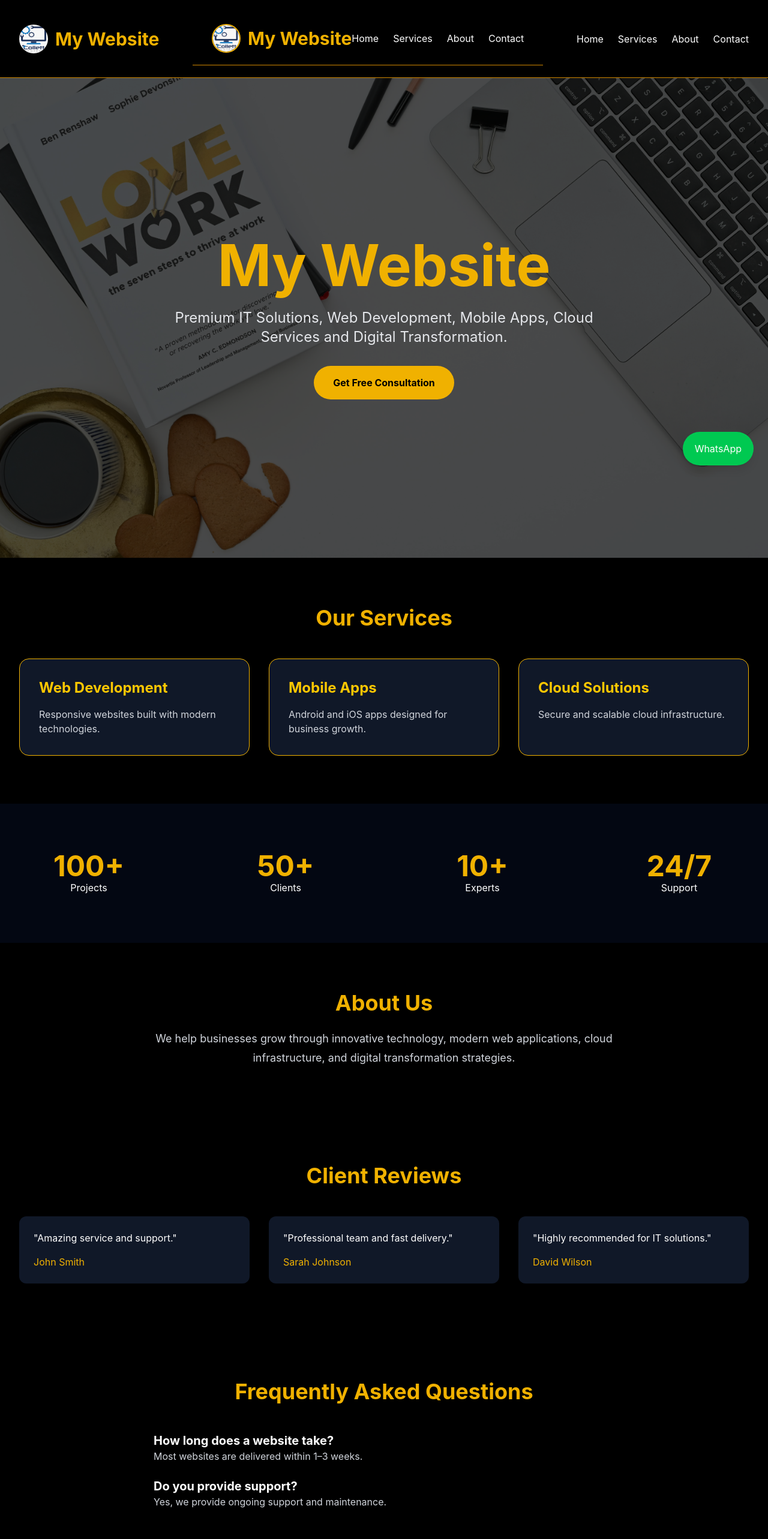
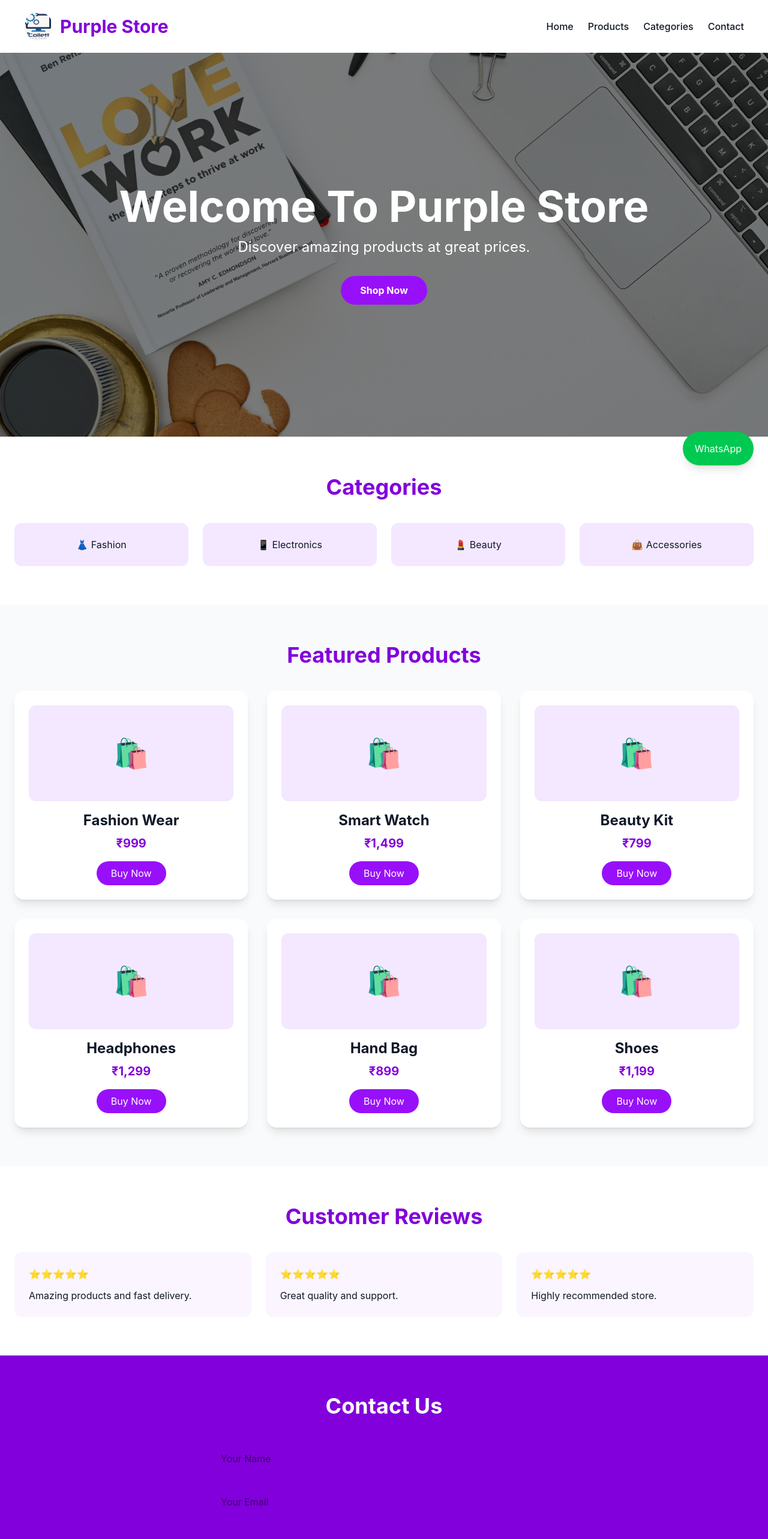
Before and after one commit to Tabassum2276/my-website, a React (Vite) app: page / in a window 1280 px wide. Shown: the top 2566 px of the page at 60% size. Built offline with nearby package versions, Linux system fonts and the light colour scheme.

Commit message:
Ecommerce website

```diff
--- a/src/App.jsx
+++ b/src/App.jsx
@@ -1,49 +1,36 @@
-
 import hero from "./assets/hero2.jpg";
 import logo from "./assets/logo.png";
 
 function App() {
+  const products = [
+    { name: "Fashion Wear", price: "₹999" },
+    { name: "Smart Watch", price: "₹1,499" },
+    { name: "Beauty Kit", price: "₹799" },
+    { name: "Headphones", price: "₹1,299" },
+    { name: "Hand Bag", price: "₹899" },
+    { name: "Shoes", price: "₹1,199" },
+  ];
+
   return (
-    <div className="bg-black text-white min-h-screen">
+    <div className="bg-white text-gray-900 min-h-screen">
 
       {/* Navbar */}
-      <nav className="flex justify-between items-center px-8 py-5 border-b border-yellow-600">
+      <nav className="flex justify-between items-center px-6 md:px-10 py-5 shadow-md">
         <div className="flex items-center gap-3">
           <img
             src={logo}
             alt="Logo"
             className="h-12 w-12 rounded-full"
           />
-
-          <h1 className="text-3xl font-bold text-yellow-500">
-            My Website
-          </h1>
-        </div>
-        <nav className="flex justify-between items-center px-8 py-5 border-b border-yellow-600">
-          <div className="flex items-center gap-3">
-            <img
-              src={logo}
-              alt="Logo"
-              className="h-12 w-12 rounded-full border-2 border-yellow-500"
-            />
-
-            <h1 className="text-3xl font-bold text-yellow-500">
-              My Website
+          <h1 className="text-2xl md:text-3xl font-bold text-purple-700">
+            Purple Store
           </h1>
         </div>
 
-          <div className="space-x-6 hidden md:block">
+        <div className="hidden md:flex gap-6 font-medium">
           <a href="#home">Home</a>
-            <a href="#services">Services</a>
-            <a href="#about">About</a>
-            <a href="#contact">Contact</a>
-          </div>
-        </nav>
-
-        <div className="space-x-6 hidden md:block">
-          <a href="#home">Home</a>
-          <a href="#services">Services</a>
-          <a href="#about">About</a>
+          <a href="#products">Products</a>
+          <a href="#categories">Categories</a>
           <a href="#contact">Contact</a>
         </div>
       </nav>
@@ -51,188 +38,139 @@ function App() {
       {/* Hero */}
       <section
         id="home"
-        className="relative h-screen flex items-center justify-center text-center"
+        className="relative h-[80vh] flex items-center justify-center text-center"
         style={{
           backgroundImage: `url(${hero})`,
           backgroundSize: "cover",
           backgroundPosition: "center",
         }}
       >
-        <div className="absolute inset-0 bg-black/70"></div>
+        <div className="absolute inset-0 bg-black/50"></div>
 
-        <div className="relative z-10 px-6">
-          <h1 className="text-6xl md:text-8xl font-bold text-yellow-500 mb-6">
-            My Website
+        <div className="relative z-10 text-white px-4">
+          <h1 className="text-5xl md:text-7xl font-bold mb-4">
+            Welcome To Purple Store
           </h1>
 
-          <p className="text-xl md:text-2xl max-w-3xl mx-auto text-gray-200">
-            Premium IT Solutions, Web Development, Mobile Apps,
-            Cloud Services and Digital Transformation.
+          <p className="text-lg md:text-2xl max-w-2xl mx-auto">
+            Discover amazing products at great prices.
           </p>
 
-          <button className="mt-8 bg-yellow-500 text-black px-8 py-4 rounded-full font-bold hover:scale-105 transition">
-            Get Free Consultation
+          <button className="mt-8 bg-purple-600 px-8 py-3 rounded-full text-white font-bold hover:bg-purple-700">
+            Shop Now
           </button>
         </div>
       </section>
 
-      {/* Services */}
-      <section id="services" className="py-20 px-8">
-        <h2 className="text-4xl font-bold text-center text-yellow-500 mb-12">
-          Our Services
+      {/* Categories */}
+      <section id="categories" className="py-16 px-6">
+        <h2 className="text-4xl font-bold text-center text-purple-700 mb-10">
+          Categories
+        </h2>
+
+        <div className="grid md:grid-cols-4 gap-6">
+          <div className="bg-purple-100 p-6 rounded-xl text-center">👗 Fashion</div>
+          <div className="bg-purple-100 p-6 rounded-xl text-center">📱 Electronics</div>
+          <div className="bg-purple-100 p-6 rounded-xl text-center">💄 Beauty</div>
+          <div className="bg-purple-100 p-6 rounded-xl text-center">👜 Accessories</div>
+        </div>
+      </section>
+
+      {/* Products */}
+      <section id="products" className="py-16 px-6 bg-gray-50">
+        <h2 className="text-4xl font-bold text-center text-purple-700 mb-10">
+          Featured Products
         </h2>
 
         <div className="grid md:grid-cols-3 gap-8">
+          {products.map((item, index) => (
+            <div
+              key={index}
+              className="bg-white rounded-2xl shadow-lg p-6 text-center hover:scale-105 transition"
+            >
+              <div className="h-40 bg-purple-100 rounded-xl mb-4 flex items-center justify-center text-5xl">
+                🛍️
+              </div>
 
-          <div className="bg-gray-900 p-8 rounded-2xl border border-yellow-500 hover:scale-105 transition">
-            <h3 className="text-2xl font-bold mb-4 text-yellow-400">
-              Web Development
+              <h3 className="text-2xl font-bold mb-2">
+                {item.name}
               </h3>
-            <p className="text-gray-300">
-              Responsive websites built with modern technologies.
+
+              <p className="text-purple-700 font-bold text-xl">
+                {item.price}
+              </p>
+
+              <button className="mt-4 bg-purple-600 text-white px-6 py-2 rounded-full">
+                Buy Now
+              </button>
+            </div>
+          ))}
+        </div>
+      </section>
+
+      {/* Reviews */}
+      <section className="py-16 px-6">
+        <h2 className="text-4xl font-bold text-center text-purple-700 mb-10">
+          Customer Reviews
+        </h2>
+
+        <div className="grid md:grid-cols-3 gap-6">
+          <div className="bg-purple-50 p-6 rounded-xl">
+            ⭐⭐⭐⭐⭐
+            <p className="mt-3">
+              Amazing products and fast delivery.
             </p>
           </div>
 
-          <div className="bg-gray-900 p-8 rounded-2xl border border-yellow-500 hover:scale-105 transition">
-            <h3 className="text-2xl font-bold mb-4 text-yellow-400">
-              Mobile Apps
-            </h3>
-            <p className="text-gray-300">
-              Android and iOS apps designed for business growth.
+          <div className="bg-purple-50 p-6 rounded-xl">
+            ⭐⭐⭐⭐⭐
+            <p className="mt-3">
+              Great quality and support.
             </p>
           </div>
 
-          <div className="bg-gray-900 p-8 rounded-2xl border border-yellow-500 hover:scale-105 transition">
-            <h3 className="text-2xl font-bold mb-4 text-yellow-400">
-              Cloud Solutions
-            </h3>
-            <p className="text-gray-300">
-              Secure and scalable cloud infrastructure.
-            </p>
-          </div>
-
-        </div>
-      </section>
-
-      {/* Stats */}
-      <section className="py-20 bg-gray-950">
-        <div className="grid md:grid-cols-4 gap-8 text-center">
-
-          <div>
-            <h3 className="text-5xl font-bold text-yellow-500">100+</h3>
-            <p>Projects</p>
-          </div>
-
-          <div>
-            <h3 className="text-5xl font-bold text-yellow-500">50+</h3>
-            <p>Clients</p>
-          </div>
-
-          <div>
-            <h3 className="text-5xl font-bold text-yellow-500">10+</h3>
-            <p>Experts</p>
-          </div>
-
-          <div>
-            <h3 className="text-5xl font-bold text-yellow-500">24/7</h3>
-            <p>Support</p>
-          </div>
-
-        </div>
-      </section>
-
-      {/* About */}
-      <section
-        id="about"
-        className="py-20 px-8 text-center"
-      >
-        <h2 className="text-4xl font-bold text-yellow-500 mb-6">
-          About Us
-        </h2>
-
-        <p className="max-w-3xl mx-auto text-lg text-gray-300 leading-8">
-          We help businesses grow through innovative technology,
-          modern web applications, cloud infrastructure,
-          and digital transformation strategies.
-        </p>
-      </section>
-
-      <section className="py-20 px-8 bg-black">
-        <h2 className="text-4xl font-bold text-center text-yellow-500 mb-12">
-          Client Reviews
-        </h2>
-
-        <div className="grid md:grid-cols-3 gap-8">
-          <div className="bg-gray-900 p-6 rounded-xl">
-            <p>"Amazing service and support."</p>
-            <h4 className="mt-4 text-yellow-500">John Smith</h4>
-          </div>
-
-          <div className="bg-gray-900 p-6 rounded-xl">
-            <p>"Professional team and fast delivery."</p>
-            <h4 className="mt-4 text-yellow-500">Sarah Johnson</h4>
-          </div>
-
-          <div className="bg-gray-900 p-6 rounded-xl">
-            <p>"Highly recommended for IT solutions."</p>
-            <h4 className="mt-4 text-yellow-500">David Wilson</h4>
-          </div>
-        </div>
-      </section>
-
-      <section className="py-20 px-8">
-        <h2 className="text-4xl font-bold text-center text-yellow-500 mb-12">
-          Frequently Asked Questions
-        </h2>
-
-        <div className="max-w-3xl mx-auto space-y-6">
-          <div>
-            <h3 className="text-xl font-bold">
-              How long does a website take?
-            </h3>
-            <p className="text-gray-300">
-              Most websites are delivered within 1–3 weeks.
-            </p>
-          </div>
-
-          <div>
-            <h3 className="text-xl font-bold">
-              Do you provide support?
-            </h3>
-            <p className="text-gray-300">
-              Yes, we provide ongoing support and maintenance.
+          <div className="bg-purple-50 p-6 rounded-xl">
+            ⭐⭐⭐⭐⭐
+            <p className="mt-3">
+              Highly recommended store.
             </p>
           </div>
         </div>
       </section>
 
       {/* Contact */}
+      <section id="contact" className="py-16 px-6 bg-purple-700 text-white">
+        <h2 className="text-4xl font-bold text-center mb-10">
+          Contact Us
+        </h2>
+
         <form className="max-w-xl mx-auto space-y-4">
           <input
             type="text"
             placeholder="Your Name"
-          className="w-full p-4 rounded bg-gray-800 border border-yellow-500"
+            className="w-full p-4 rounded text-black"
           />
 
           <input
             type="email"
             placeholder="Your Email"
-          className="w-full p-4 rounded bg-gray-800 border border-yellow-500"
+            className="w-full p-4 rounded text-black"
           />
 
           <textarea
             rows="5"
-          placeholder="Your Message"
-          className="w-full p-4 rounded bg-gray-800 border border-yellow-500"
+            placeholder="Message"
+            className="w-full p-4 rounded text-black"
           ></textarea>
 
           <button
             type="submit"
-          className="bg-yellow-500 text-black px-8 py-3 rounded-full font-bold"
+            className="bg-white text-purple-700 px-8 py-3 rounded-full font-bold"
           >
             Send Message
           </button>
         </form>
+      </section>
 
       {/* WhatsApp */}
       <a
@@ -245,11 +183,11 @@ function App() {
       </a>
 
       {/* Footer */}
-      <footer className="text-center py-6 border-t border-yellow-600">
-        © 2026 My Website. All Rights Reserved.
+      <footer className="text-center py-6 bg-gray-100">
+        © 2026 Purple Store. All Rights Reserved.
       </footer>
 
-    </div >
+    </div>
   );
 }
 
```
Lines whose indentation alone changed are shown as unchanged.
